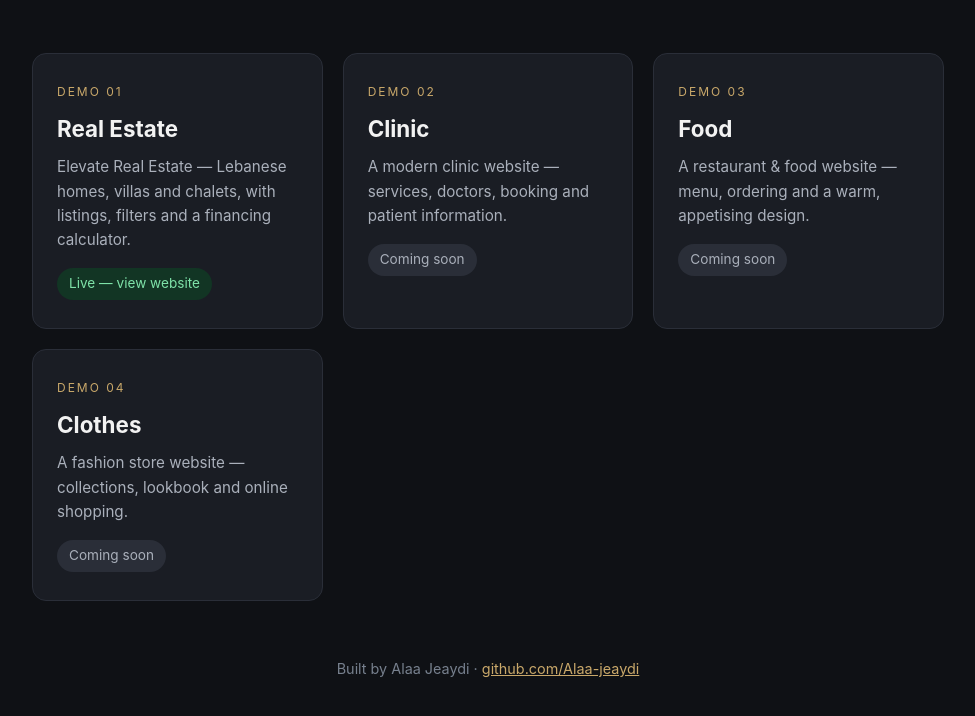
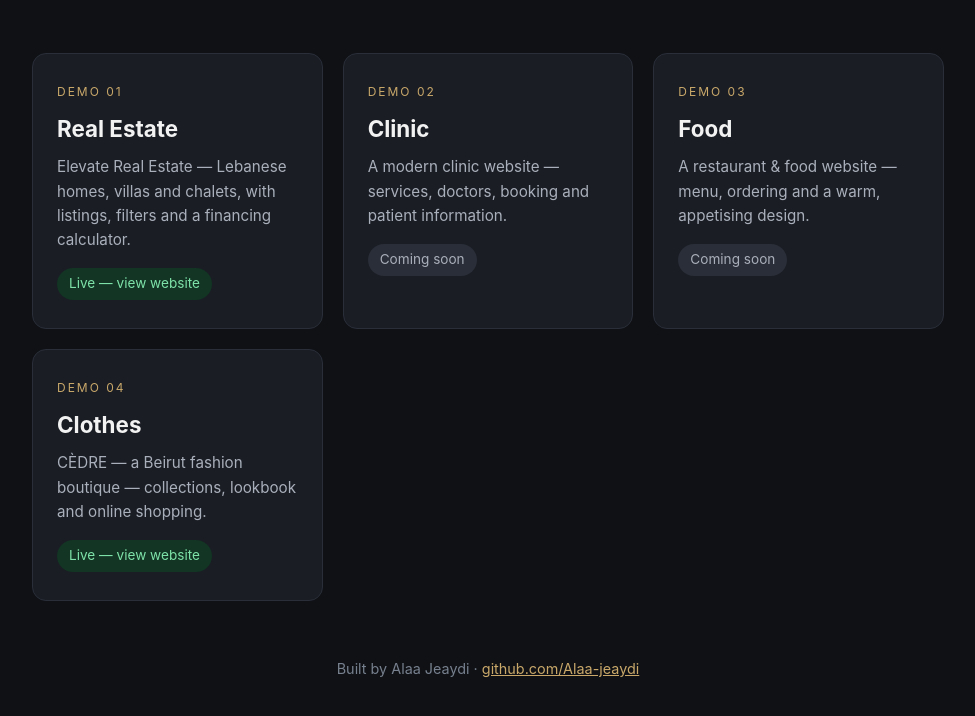
Before and after one commit to Alaa-jeaydi/portfolio, a plain HTML site: page index.html in a window 1280 px wide. Shown: the part 194-910 px from the top of the page, without its empty margins (152-1127 px from the left). Drawn offline with Linux system fonts and the light colour scheme.

Commit message:
Mark Clothes demo live on portfolio home

```diff
--- a/index.html
+++ b/index.html
@@ -47,12 +47,12 @@
     <p>A restaurant &amp; food website — menu, ordering and a warm, appetising design.</p>
     <span class="status soon">Coming soon</span>
   </div>
-  <div class="card">
+  <a class="card" href="clothes/">
     <div class="tag">Demo 04</div>
     <h2>Clothes</h2>
-    <p>A fashion store website — collections, lookbook and online shopping.</p>
-    <span class="status soon">Coming soon</span>
-  </div>
+    <p>CÈDRE — a Beirut fashion boutique — collections, lookbook and online shopping.</p>
+    <span class="status">Live — view website</span>
+  </a>
 </main>
 <footer>
   Built by Alaa Jeaydi · <a href="https://github.com/Alaa-jeaydi">github.com/Alaa-jeaydi</a>
```
